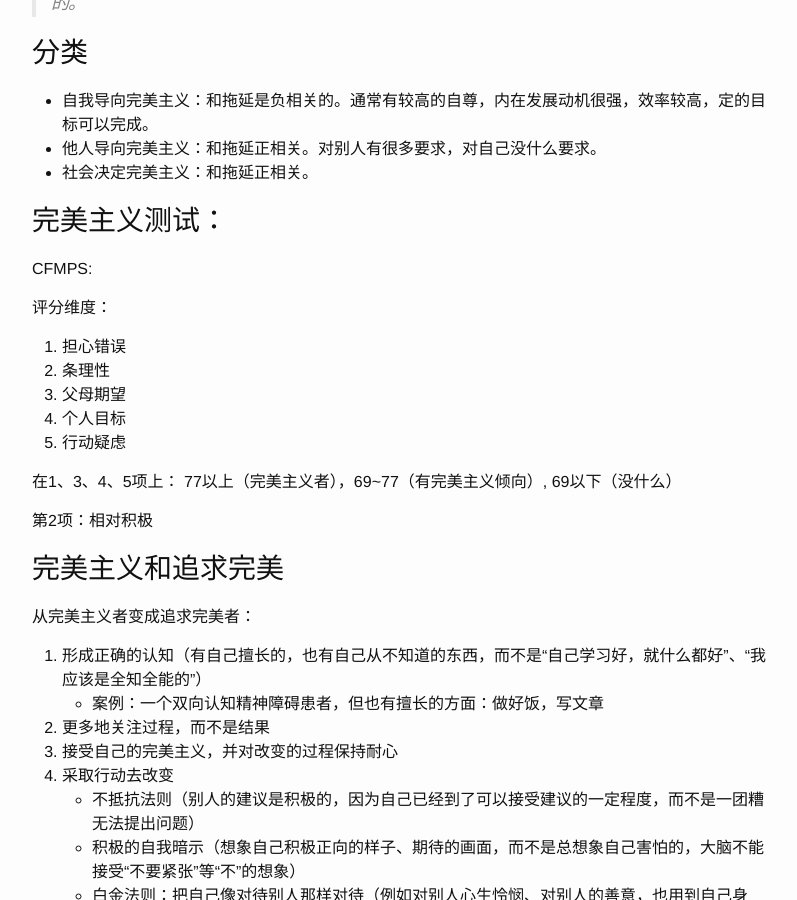
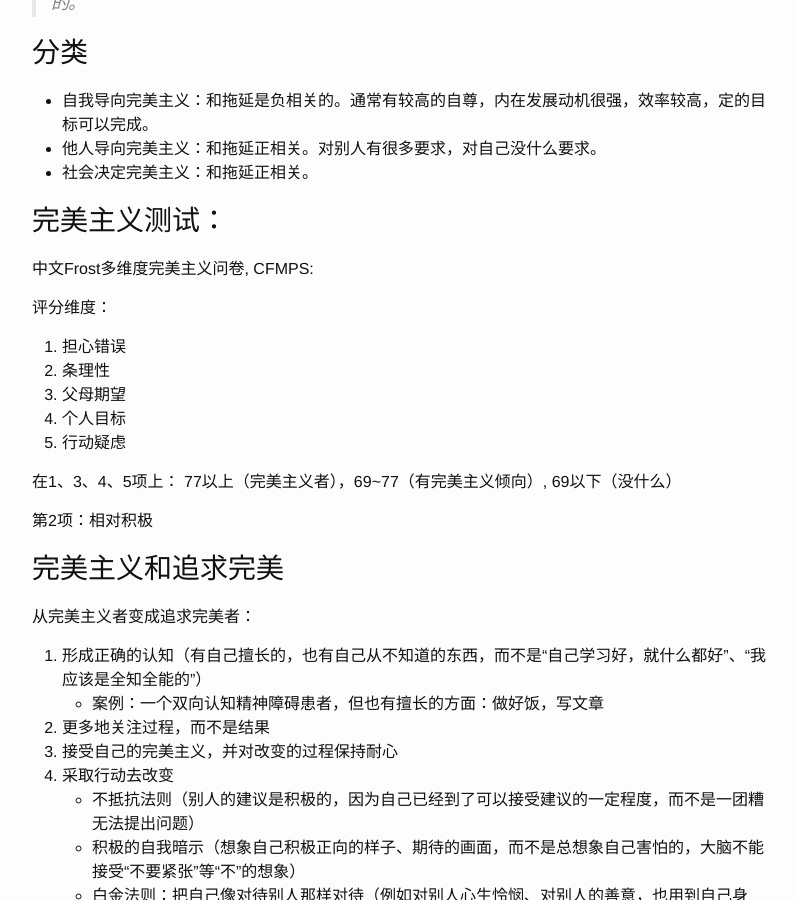
Before and after one commit to zxteloiv/zxteloiv.github.io, a Jekyll site: the page built from _posts/2018-10-22-positive-psychology-course.md, in a window 1280 px wide and 900 px high, scrolled down 3822 px. Shown: the whole window, without its empty margins (238-1035 px from the left). Built offline with Jekyll 4.4.1, drawn with Linux system fonts in a browser that asks for light colours; comment, search, counter and statistics services are not loaded.

Commit message:
update blog

```diff
--- a/_posts/2018-10-22-positive-psychology-course.md
+++ b/_posts/2018-10-22-positive-psychology-course.md
@@ -172,7 +172,7 @@ Rosenberg 自尊量表(RSES)
 
 ## 完美主义测试：
 
-CFMPS:
+中文Frost多维度完美主义问卷, CFMPS:
 
 评分维度：
 1. 担心错误
```
